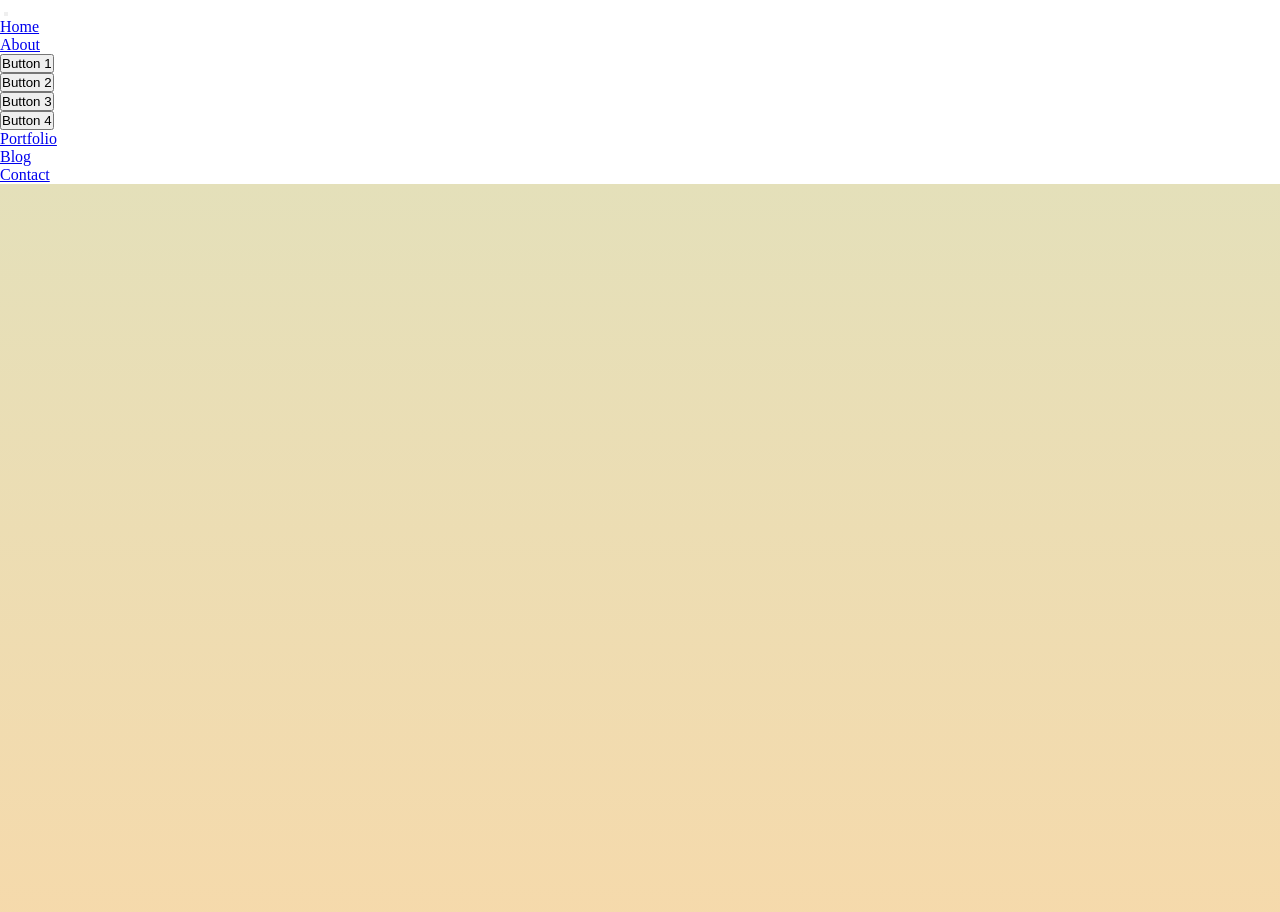
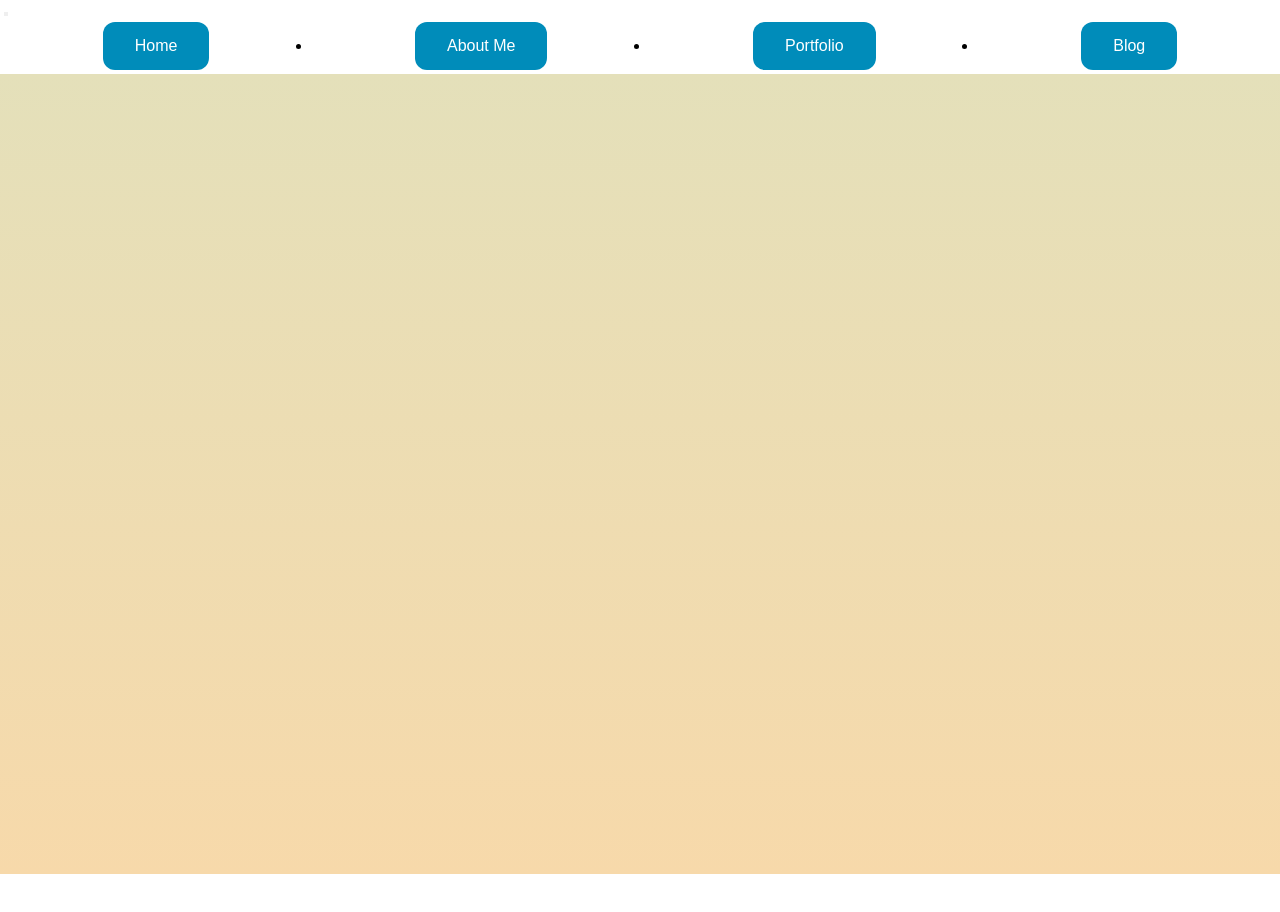
Before and after one commit to maisamalam/maisamalam.github.io, a plain HTML site: page website_portfolio_animate/dist/index.html in a window 1280 px wide. After the commit the page ends 874 px from the top, so only its background shows below. Drawn offline with nearby package versions, Linux system fonts and the light colour scheme.

Commit message:
city bike

```diff
--- /dev/null
+++ b/City_Bike/static/css/style.css
@@ -0,0 +1,7 @@
+html,
+body,
+#map-id {
+  height: 100%;
+  padding: 0;
+  margin: 0;
+}
--- a/website_portfolio_animate/dist/index.html
+++ b/website_portfolio_animate/dist/index.html
@@ -15,32 +15,20 @@
       </button>
       <div class="collapse navbar-collapse" id="navbarSupportedContent">
         <ul class="navbar-nav ml-auto align-items-center">
+
           <li class="nav-item">
-            <a class="nav-link" href="#home">Home</a>
+            <button id="button1" class="nav-link-button">Home</button>
           </li>
           <li class="nav-item">
-            <a class="nav-link" href="#about">About</a>
+            <button id="button2" class="nav-link-button">About Me</button>
           </li>
           <li class="nav-item">
-            <button id="button1" class="nav-link-button">Button 1</button>
+            <button id="button3" class="nav-link-button">Portfolio</button>
           </li>
           <li class="nav-item">
-            <button id="button2" class="nav-link-button">Button 2</button>
+            <button id="button4" class="nav-link-button">Blog</button>
           </li>
-          <li class="nav-item">
-            <button id="button3" class="nav-link-button">Button 3</button>
-          </li>
-          <li class="nav-item">
-            <button id="button4" class="nav-link-button">Button 4</button>
-          </li>
-          <li class="nav-item">
-            <a class="nav-link" href="#portfolio">Portfolio</a>
-          </li>
-          <li class="nav-item">
-            <a class="nav-link" href="#blog">Blog</a>
-          </li>
-          <li class="nav-item">
-            <a class="nav-link" href="#contact">Contact</a>
+
           </li>
         </ul>
       </div>
--- a/website_portfolio_animate/dist/style.css
+++ b/website_portfolio_animate/dist/style.css
@@ -10,3 +10,34 @@
 	overflow: hidden;
 	background: linear-gradient(#e4e0ba, #f7d9aa);
 }
+
+.navbar-nav {
+	display: flex;
+	justify-content: space-between;
+  }
+
+  .nav-item {
+	flex-grow: 1;
+	text-align: center;
+  }
+
+  .nav-link-button {
+	background-color: #008CBA; /* Blue color */
+	border: none;
+	color: white;
+	padding: 15px 32px;
+	text-align: center;
+	text-decoration: none;
+	display: inline-block;
+	font-size: 16px;
+	margin: 4px 2px;
+	cursor: pointer;
+	transition-duration: 0.4s;
+	border-radius: 12px;
+  }
+
+  .nav-link-button:hover {
+	background-color: white;
+	color: black;
+	border: 2px solid #008CBA;
+  }
```
Also changed, not shown: City_Bike/index.html (added, +32 -0 lines), City_Bike/static/js/logic.js (added, +107 -0 lines), 1 other file.
